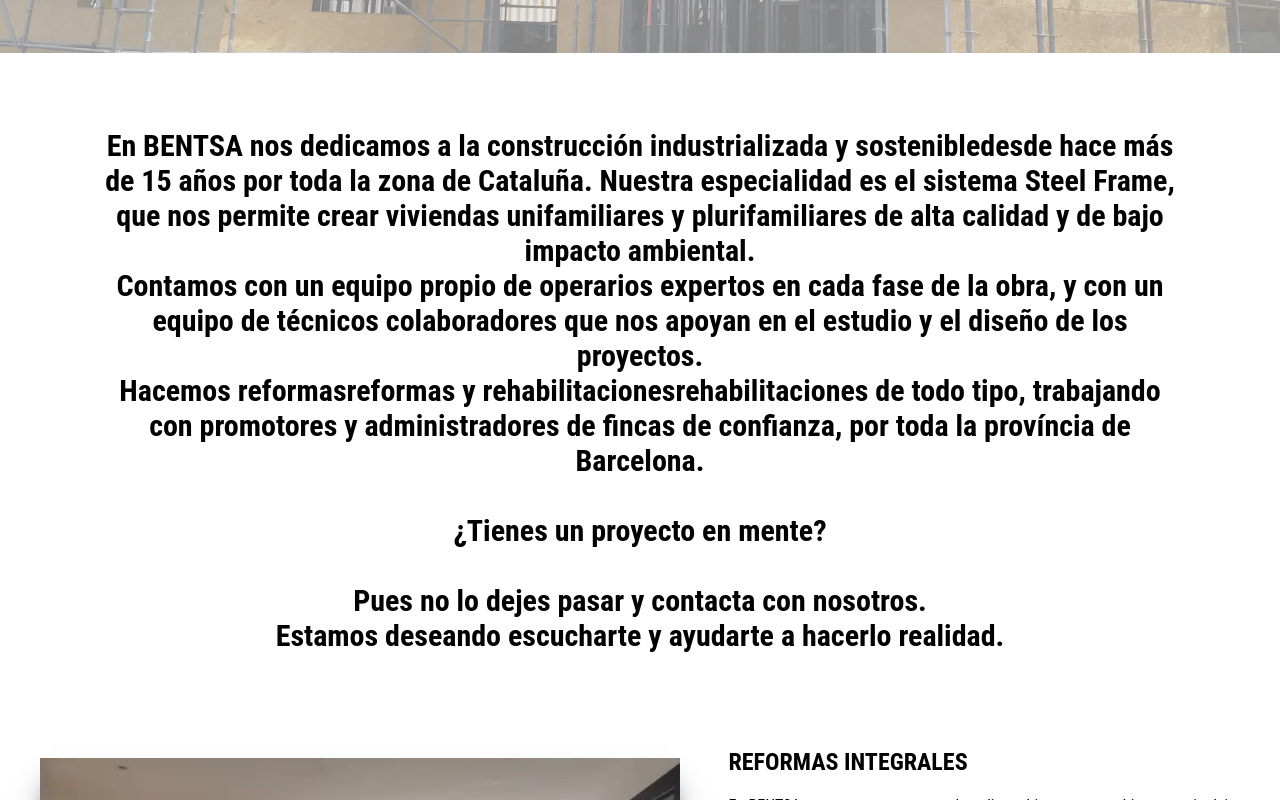
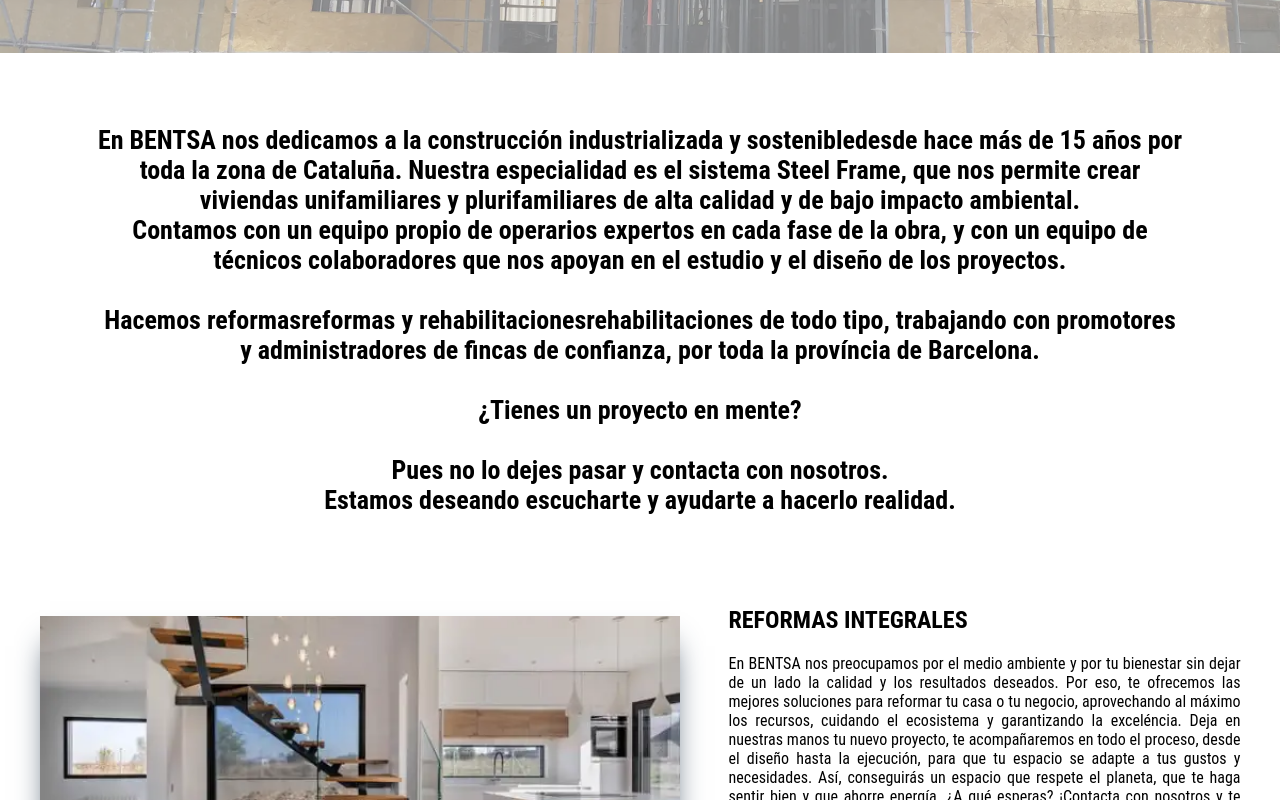
Before and after one commit to Alexpersal/andreiweb, a React (Create React App) app: page / in a window 1280 px wide. Shown: the part 480-1280 px from the top of the page. Built offline with nearby package versions, Linux system fonts and the light colour scheme.

Commit message:
retoques

```diff
--- a/src/pages/Home.css
+++ b/src/pages/Home.css
@@ -52,7 +52,7 @@
   margin-top: 50px;
 }
 .texto-Home h2 {
-  font-size: 30px;
+  font-size: 26px;
 }
 .contenedor-proyectos {
   display: flex;
--- a/src/pages/Home.js
+++ b/src/pages/Home.js
@@ -4,12 +4,13 @@
 import img1 from "../Imagenes/Home/carrusel 1.webp";
 import img2 from "../Imagenes/Home/carrusel 2.webp";
 import img3 from "../Imagenes/Home/carusel 4.webp";
-import imgDisenoInteriores from "../Imagenes/Proyectos/Cervera/cervera04.webp";
+import img4 from "../Imagenes/Proyectos/Cardedeu/cardedeu02.webp";
+import imgDisenoInteriores from "../Imagenes/Proyectos/Cervera/interior06.webp";
 import casaSteelFrame from "../Imagenes/Home/casaSteelFrame.webp";
 
 function Home() {
   // eslint-disable-next-line react-hooks/exhaustive-deps
-  const imagenes = [img3, img2, img1, img2];
+  const imagenes = [img3, img2, img1, img4];
   const frases = [
     "Construcción sostenible",
     "Viviendas a medida",
@@ -59,7 +60,8 @@
           calidad y de bajo impacto ambiental.<br></br> Contamos con un equipo
           propio de operarios expertos en cada fase de la obra, y con un equipo
           de técnicos colaboradores que nos apoyan en el estudio y el diseño de
-          los proyectos. <br></br>Hacemos <strong>reformas</strong>reformas y{" "}
+          los proyectos. <br></br>
+          <br></br>Hacemos <strong>reformas</strong>reformas y{" "}
           <strong>rehabilitaciones</strong>rehabilitaciones de todo tipo,
           trabajando con promotores y administradores de fincas de confianza,
           por toda la província de<strong> Barcelona</strong>. <br></br>
--- a/src/pages/Layout.js
+++ b/src/pages/Layout.js
@@ -41,7 +41,7 @@
           <Outlet></Outlet>
         </main>
       </div>
-      <footer>
+      <footer className="cabeceraSuperior">
         <DatosContacto></DatosContacto>
       </footer>
     </>
```
